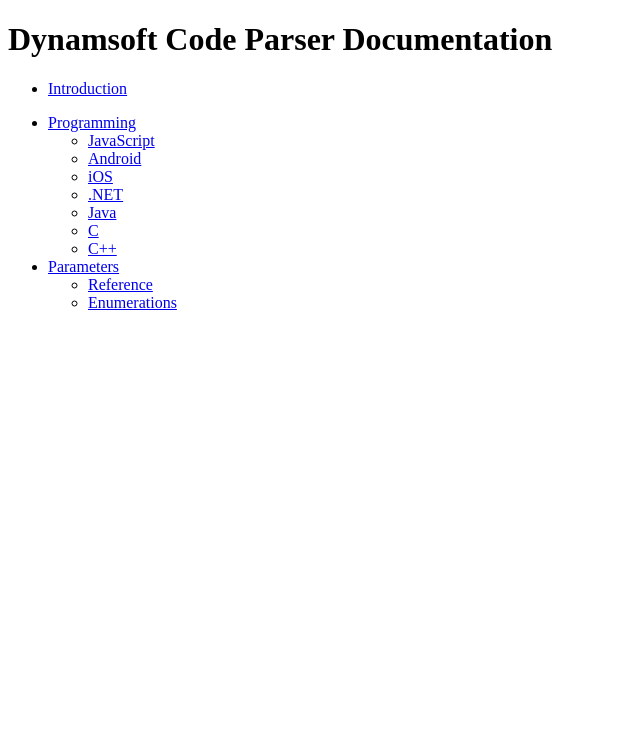
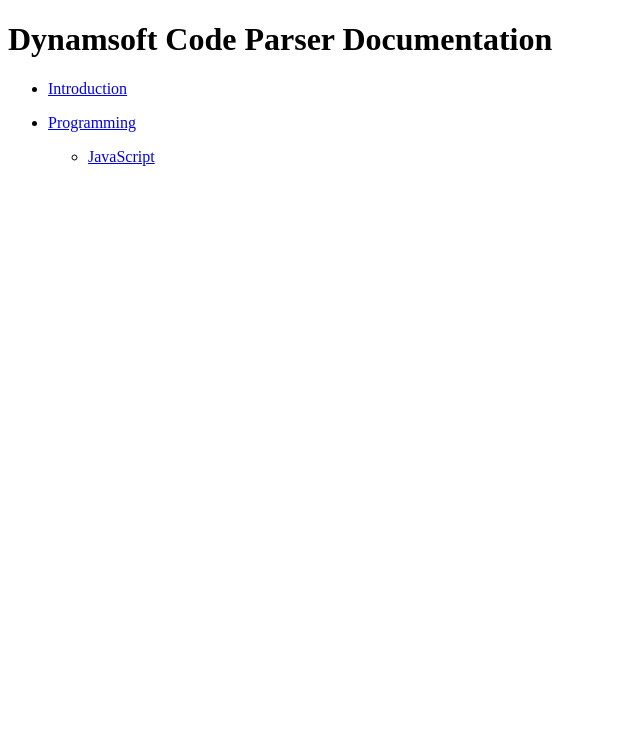
Before and after one commit to dynamsoft-docs/code-parser-docs, a Jekyll site: the page built from index.md, in a window 1280 px wide. Shown: the part 208-964 px from the top of the page, without its empty margins (0-640 px from the left). Built offline with Jekyll 4.4.1, drawn with Linux system fonts in a browser that asks for light colours; comment, search, counter and statistics services are not loaded; grey boxes are pictures that could not be loaded.

Commit message:
change dir for preview

```diff
--- a/index.md
+++ b/index.md
@@ -11,13 +11,3 @@ needAutoGenerateSidebar: true
 
 * [Programming]({{ site.programming }})
    - [JavaScript]({{ site.javascript }})
-   - [Android]({{ site.android }})
-   - [iOS]({{ site.objectivec-swift }})
-   - [.NET]({{ site.dotnet }})
-   - [Java]({{ site.java }})
-   - [C]({{ site.c-cplusplus }}c-index.html)
-   - [C++]({{ site.c-cplusplus }}cpp-index.html)
-
-* [Parameters]({{ site.parameters }})
-   - [Reference]({{ site.parameters-reference }})
-   - [Enumerations]({{ site.enumerations }})
```
Also changed, not shown: .github/workflows/main.yml.
